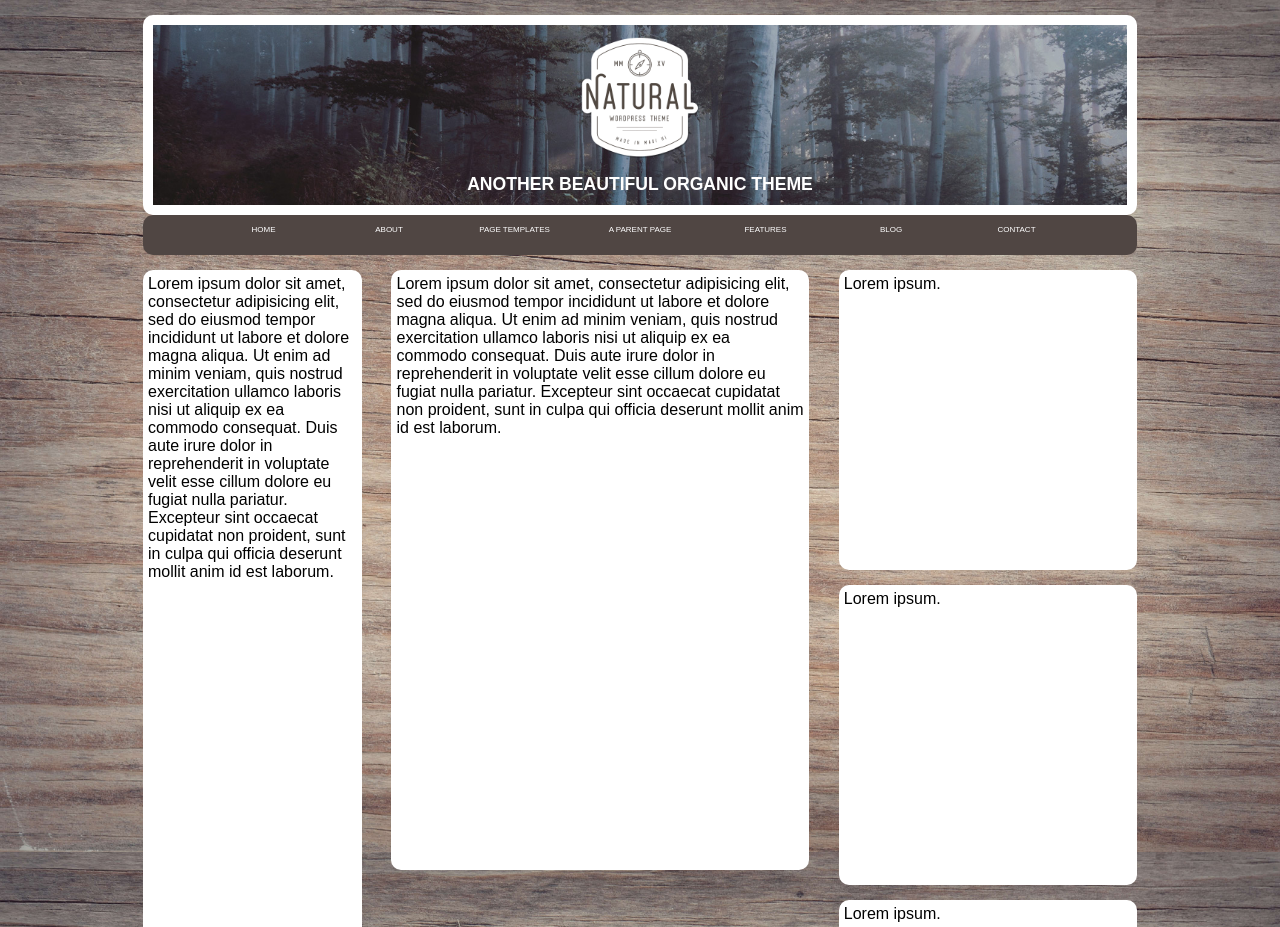
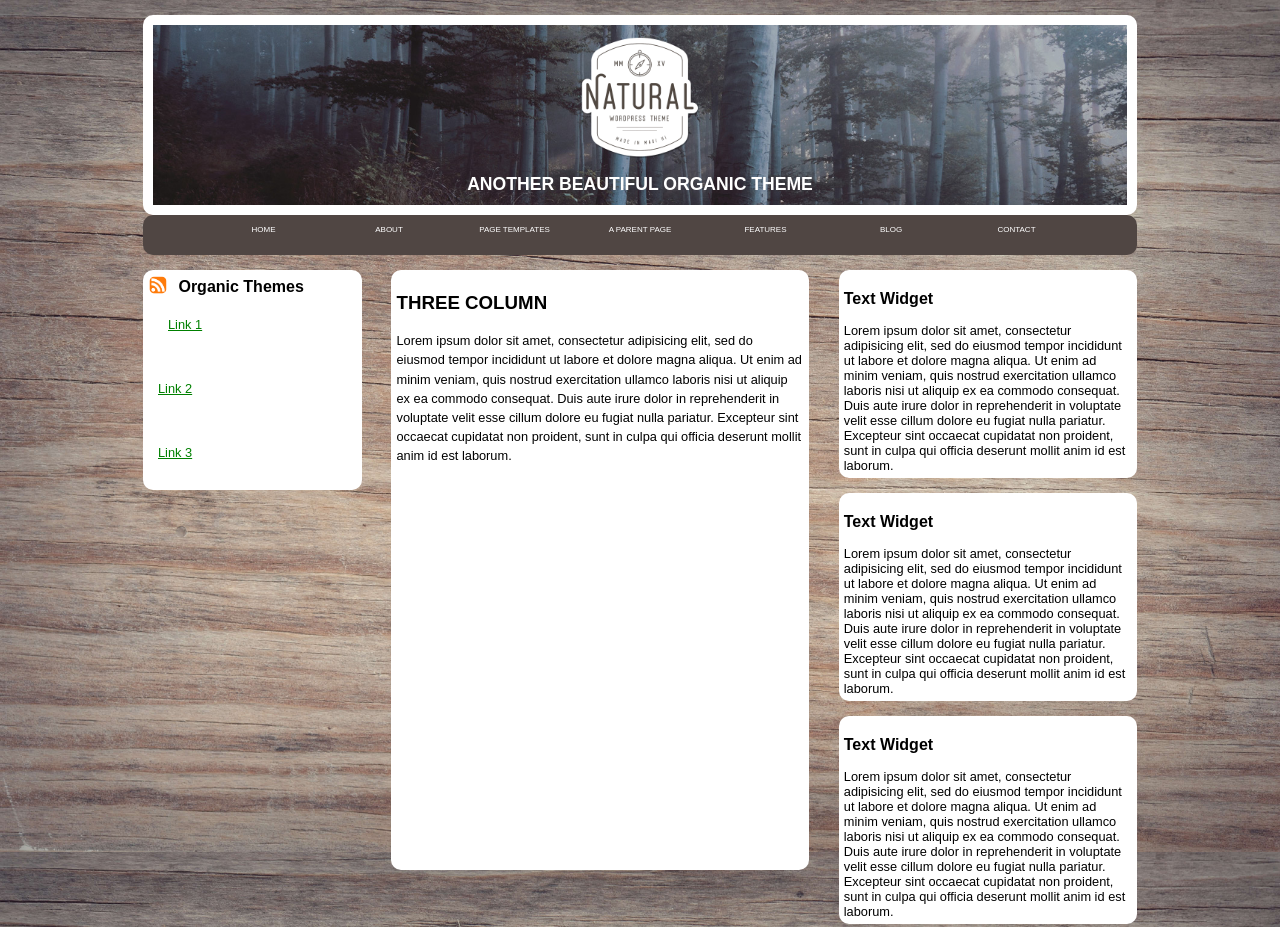
Before and after one commit to marco987/htmlcss-wp, a plain HTML site: page index.html in a window 1280 px wide. Shown: the top 927 px of the page. Drawn offline with Linux system fonts and the light colour scheme.

Commit message:
Contenuto colonne

```diff
--- a/index.html
+++ b/index.html
@@ -36,26 +36,34 @@
 
 
       <div class="colonna uno">
-        Lorem ipsum dolor sit amet, consectetur adipisicing elit, sed do eiusmod tempor incididunt ut labore et dolore magna aliqua. Ut enim ad minim veniam, quis nostrud exercitation ullamco laboris nisi ut aliquip ex ea commodo consequat. Duis aute irure dolor in reprehenderit in voluptate velit esse cillum dolore eu fugiat nulla pariatur. Excepteur sint occaecat cupidatat non proident, sunt in culpa qui officia deserunt mollit anim id est laborum.
+        <img src="immagini/rss.png" alt="logo rss">
+        <h4>organic themes</h4>
+        <a href="#">Link 1</a>
+        <a href="#">Link 2</a>
+        <a href="#">Link 3</a>
       </div>
 
       <div class="colonna due">
-        Lorem ipsum dolor sit amet, consectetur adipisicing elit, sed do eiusmod tempor incididunt ut labore et dolore magna aliqua. Ut enim ad minim veniam, quis nostrud exercitation ullamco laboris nisi ut aliquip ex ea commodo consequat. Duis aute irure dolor in reprehenderit in voluptate velit esse cillum dolore eu fugiat nulla pariatur. Excepteur sint occaecat cupidatat non proident, sunt in culpa qui officia deserunt mollit anim id est laborum.
+        <h3>three column</h3>
+        <p>Lorem ipsum dolor sit amet, consectetur adipisicing elit, sed do eiusmod tempor incididunt ut labore et dolore magna aliqua. Ut enim ad minim veniam, quis nostrud exercitation ullamco laboris nisi ut aliquip ex ea commodo consequat. Duis aute irure dolor in reprehenderit in voluptate velit esse cillum dolore eu fugiat nulla pariatur. Excepteur sint occaecat cupidatat non proident, sunt in culpa qui officia deserunt mollit anim id est laborum.</p>
       </div>
 
       <div class="colonna tre">
 
         <!-- Nella colonna 3 ci sono tre widget -->
         <div class="widget1">
-          Lorem ipsum.
+          <h4>text widget</h4>
+          <p>Lorem ipsum dolor sit amet, consectetur adipisicing elit, sed do eiusmod tempor incididunt ut labore et dolore magna aliqua. Ut enim ad minim veniam, quis nostrud exercitation ullamco laboris nisi ut aliquip ex ea commodo consequat. Duis aute irure dolor in reprehenderit in voluptate velit esse cillum dolore eu fugiat nulla pariatur. Excepteur sint occaecat cupidatat non proident, sunt in culpa qui officia deserunt mollit anim id est laborum.</p>
         </div>
 
         <div class="widget2">
-          Lorem ipsum.
+          <h4>text widget</h4>
+          <p>Lorem ipsum dolor sit amet, consectetur adipisicing elit, sed do eiusmod tempor incididunt ut labore et dolore magna aliqua. Ut enim ad minim veniam, quis nostrud exercitation ullamco laboris nisi ut aliquip ex ea commodo consequat. Duis aute irure dolor in reprehenderit in voluptate velit esse cillum dolore eu fugiat nulla pariatur. Excepteur sint occaecat cupidatat non proident, sunt in culpa qui officia deserunt mollit anim id est laborum.</p>
         </div>
 
         <div class="widget3">
-          Lorem ipsum.
+          <h4>text widget</h4>
+          <p>Lorem ipsum dolor sit amet, consectetur adipisicing elit, sed do eiusmod tempor incididunt ut labore et dolore magna aliqua. Ut enim ad minim veniam, quis nostrud exercitation ullamco laboris nisi ut aliquip ex ea commodo consequat. Duis aute irure dolor in reprehenderit in voluptate velit esse cillum dolore eu fugiat nulla pariatur. Excepteur sint occaecat cupidatat non proident, sunt in culpa qui officia deserunt mollit anim id est laborum.</p>
         </div>
 
       </div>
--- a/style.css
+++ b/style.css
@@ -70,10 +70,28 @@ section {
 
 .colonna.uno {
   width: 22%;
-  height: 800px;
   margin: 0 3% 0 0;
   background-color: white;
   padding: 5px;
+}
+
+.colonna.uno img {
+  height: 20px;
+  float: left;
+}
+
+.colonna.uno h4 {
+  text-transform: capitalize;
+  position: relative;
+  transform: translate(5%, 15%);
+}
+
+.colonna.uno a {
+  color: green;
+  display: block;
+  line-height: 500%;
+  font-size: 0.8em;
+  margin-left: 10px;
 }
 
 .colonna.due {
@@ -84,14 +102,32 @@ section {
   padding: 5px;
 }
 
+.colonna.due h3 {
+  text-transform: uppercase;
+  line-height: 300%;
+}
+
+.colonna.due p {
+  line-height: 150%;
+  font-size: 0.8em;
+}
+
 .colonna.tre {
   width: 30%;
   margin: 0 0 15px 0;
 }
 
+.colonna.tre h4 {
+  text-transform: capitalize;
+  line-height: 300%;
+}
+
+.colonna.tre p {
+  font-size: 0.8em;
+}
+
 .widget1 {
   width: 100%;
-  height: 300px;
   margin: 0 0 15px 0;
   background-color: white;
   padding: 5px;
@@ -99,7 +135,6 @@ section {
 
 .widget2 {
   width: 100%;
-  height: 300px;
   margin: 0 0 15px 0;
   background-color: white;
   padding: 5px;
@@ -107,7 +142,6 @@ section {
 
 .widget3 {
   width: 100%;
-  height: 300px;
   margin: 0 0 0 0;
   background-color: white;
   padding: 5px;
```
Also changed, not shown: immagini/rss.png (added).
